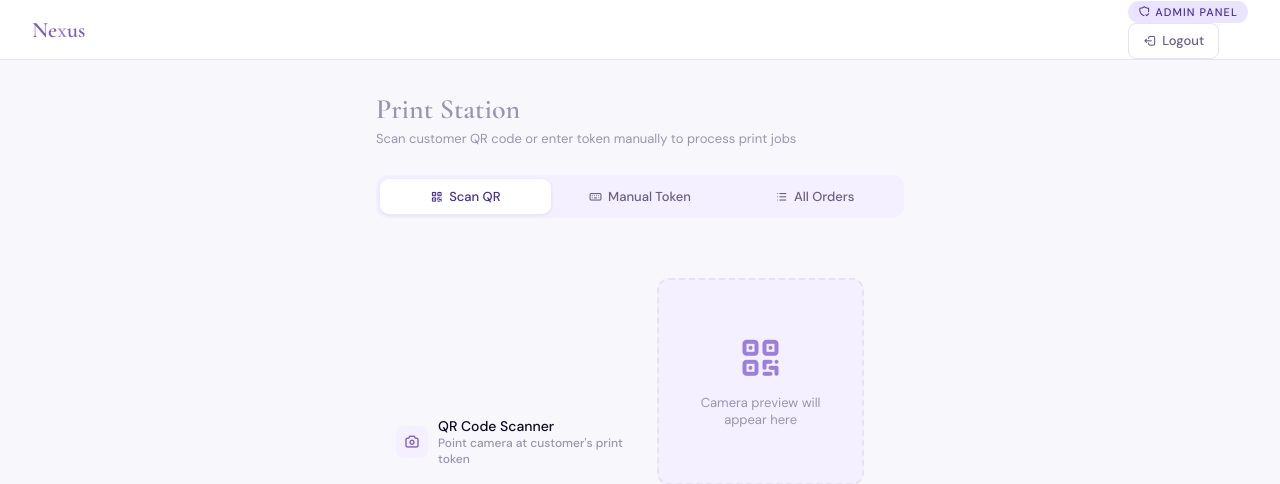
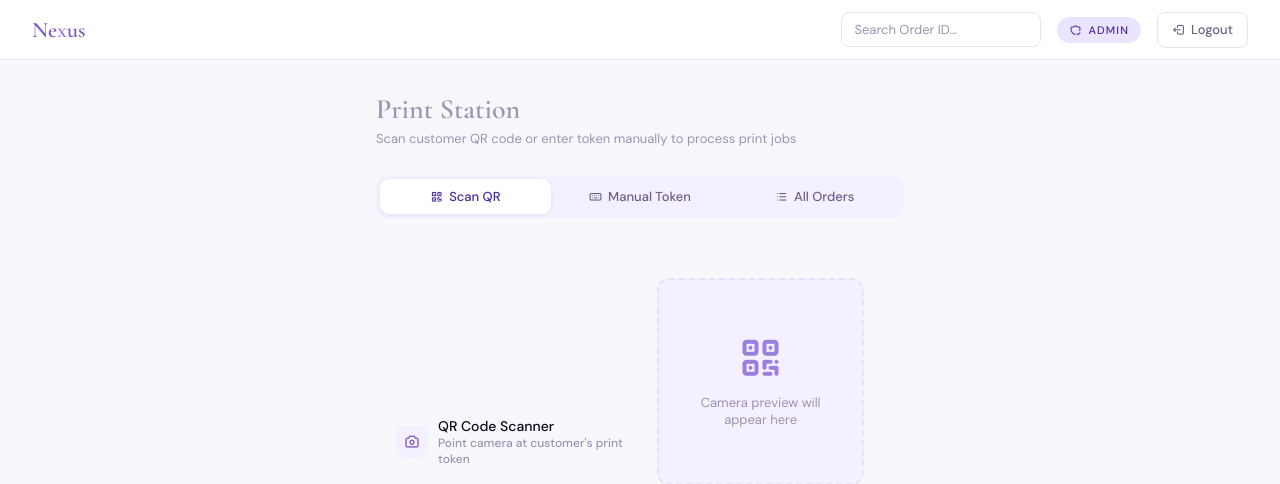
Before and after one commit to priyoo156/Nexus-Transfer, a Flask app: page /admin in a window 1280 px wide. Shown: the top 484 px of the page. Run offline with Flask 3, Linux system fonts and the light colour scheme; the visitor is signed in with stand-in values (Sample User, id 1); some libraries are stand-ins or nearby versions.

Commit message:
Update admin panel navbar styling and Render deployment config

```diff
--- a/templates/admin.html
+++ b/templates/admin.html
@@ -66,7 +66,43 @@ body { font-family: var(--sans); background: #f8f7fc; color: var(--ink); min-hei
 .nav-actions {
     display: flex;
     align-items: center;
-    gap: 12px;
+    gap: 16px;
+    flex: 1;
+    margin-left: 32px;
+    justify-content: flex-end;
+}
+#searchBox {
+    width: 200px;
+    padding: 8px 12px;
+    border: 1px solid var(--border);
+    border-radius: 8px;
+    font-family: var(--sans);
+    font-size: 13px;
+    background: var(--white);
+    color: var(--ink);
+    transition: all .2s;
+}
+#searchBox::placeholder {
+    color: var(--ink-muted);
+}
+#searchBox:focus {
+    outline: none;
+    border-color: var(--lav-600);
+    box-shadow: 0 0 0 3px rgba(124, 92, 191, 0.1);
+}
+.badge-admin {
+    font-size: 11px;
+    font-weight: 500;
+    letter-spacing: .1em;
+    text-transform: uppercase;
+    background: var(--lav-100);
+    color: var(--lav-800);
+    padding: 6px 12px;
+    border-radius: 20px;
+    display: flex;
+    align-items: center;
+    gap: 6px;
+    white-space: nowrap;
 }
 .btn-logout {
     display: inline-flex;
@@ -84,6 +120,7 @@ body { font-family: var(--sans); background: #f8f7fc; color: var(--ink); min-hei
     font-weight: 500;
     text-decoration: none;
     transition: border-color .2s, color .2s, background .2s;
+    white-space: nowrap;
 }
 .btn-logout:hover {
     border-color: #fecaca;
@@ -351,15 +388,13 @@ canvas#qrCanvas { display: none; }
     <nav class="nav">
         <div class="logo">Ne<span>x</span>us</div>
         <div class="nav-actions">
-             <inputid="searchBox"type="text"placeholder="Search Order ID..."onkeyup="searchOrders()">
-            <div class="badge-admin"><i class="ti ti-shield-check" style="font-size:12px"></i> <span>Admin Panel</span></div>
+            <input id="searchBox" type="text" placeholder="Search Order ID..." onkeyup="searchOrders()">
+            <div class="badge-admin"><i class="ti ti-shield-check" style="font-size:12px"></i> <span>Admin</span></div>
             <a class="btn-logout" href="/logout" aria-label="Log out">
                 <i class="ti ti-logout-2" aria-hidden="true"></i>
-
                 <span>Logout</span>
             </a>
         </div>
-
     </nav>
     <main class="main">
         <h1 class="page-title">Print Station</h1>
```
